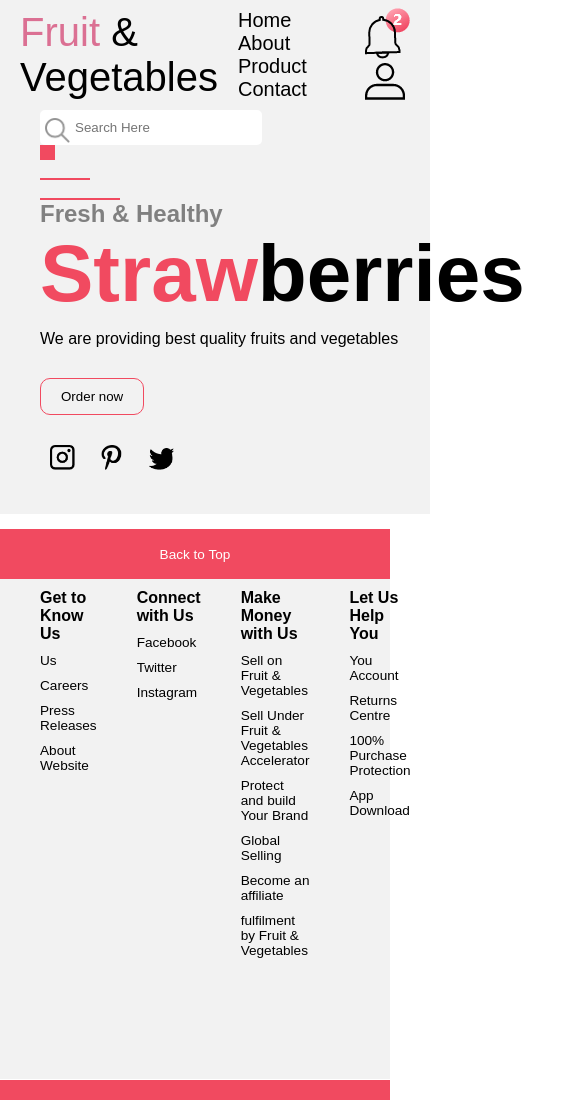
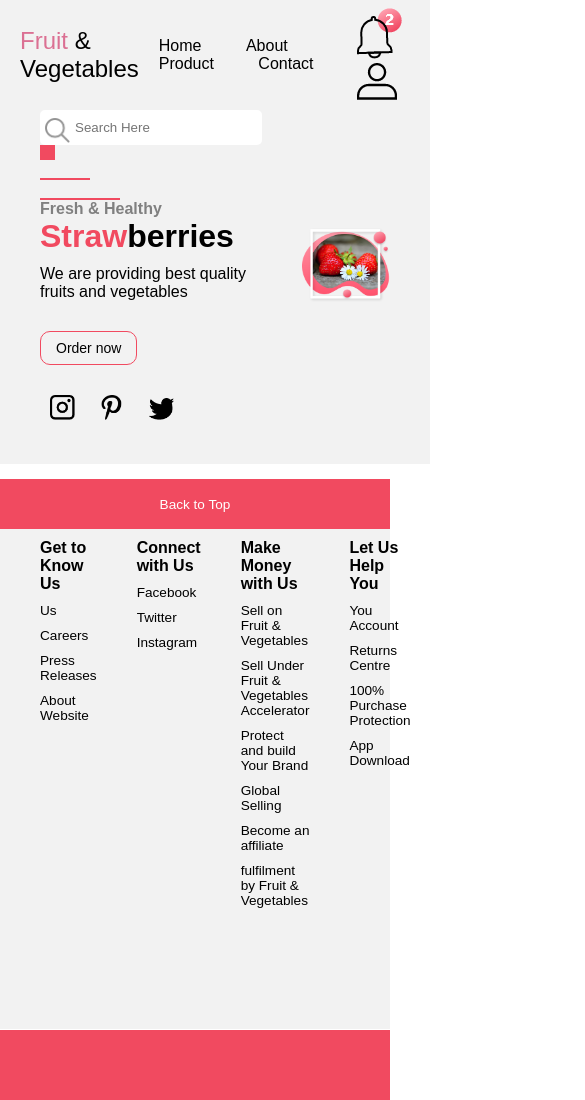
Before and after one commit to adityasahu2027/CODSOFT_01, a plain HTML site: page index.html in a window 390 px wide. Shown: the top 1100 px of the page, 585 px wide, since content can reach past the window. Drawn offline with Linux system fonts and the light colour scheme.

Commit message:
Update style.css

```diff
--- a/style.css
+++ b/style.css
@@ -167,3 +167,29 @@ padding:10px 20px ;
     max-width: none;
     padding: 20px;
 }
+@media (max-width: 480px) {
+    .logo {
+        font-size: 24px;
+    }
+
+    .menu a {
+        font-size: 16px;
+    }
+
+    .left h1 {
+        font-size: 32px;
+    }
+
+    .left h2 {
+        font-size: 16px;
+    }
+
+    .left button {
+        font-size: 14px;
+        padding: 8px 15px;
+    }
+
+    .right img {
+        width: 100%;
+    }
+}
```
